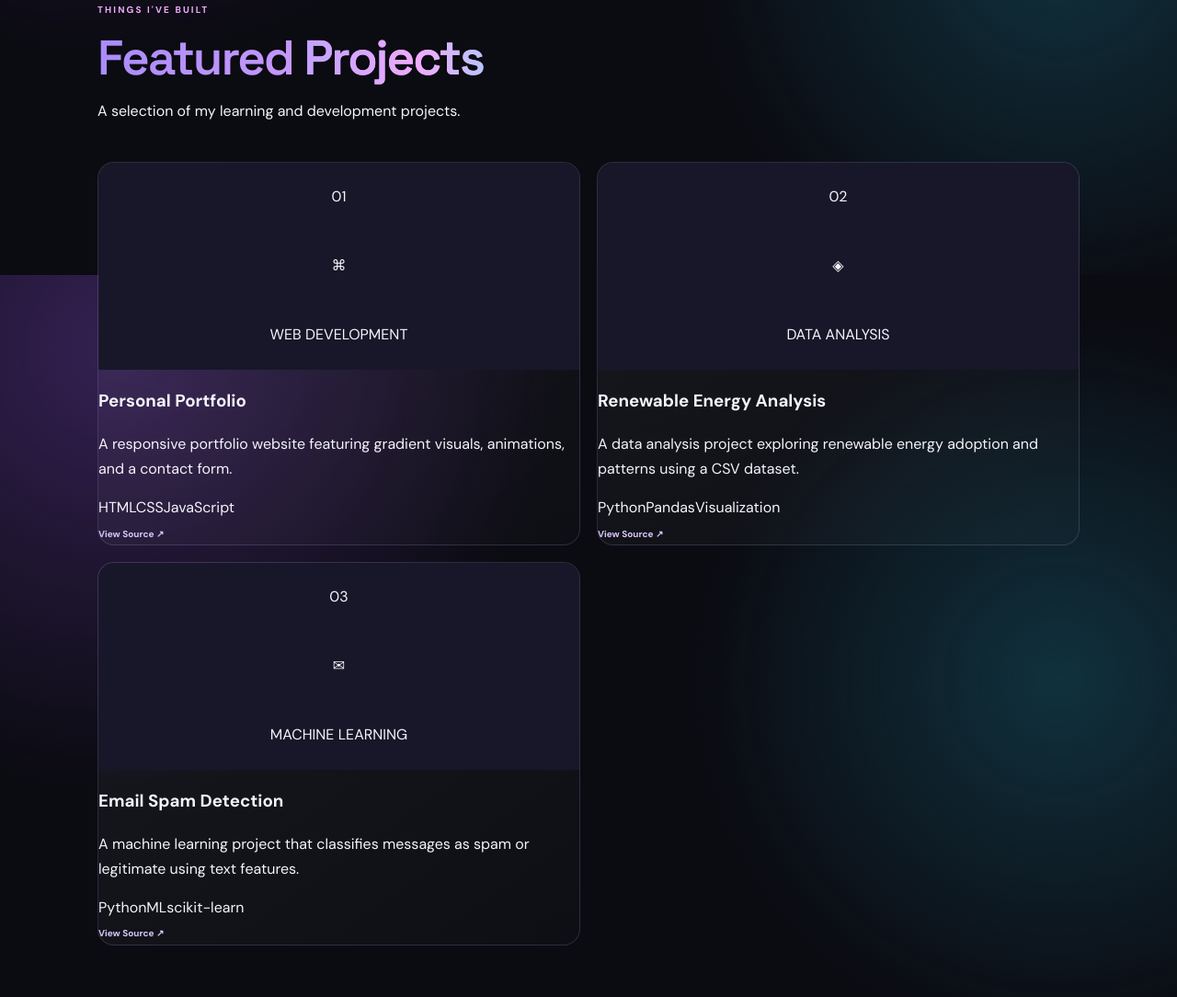
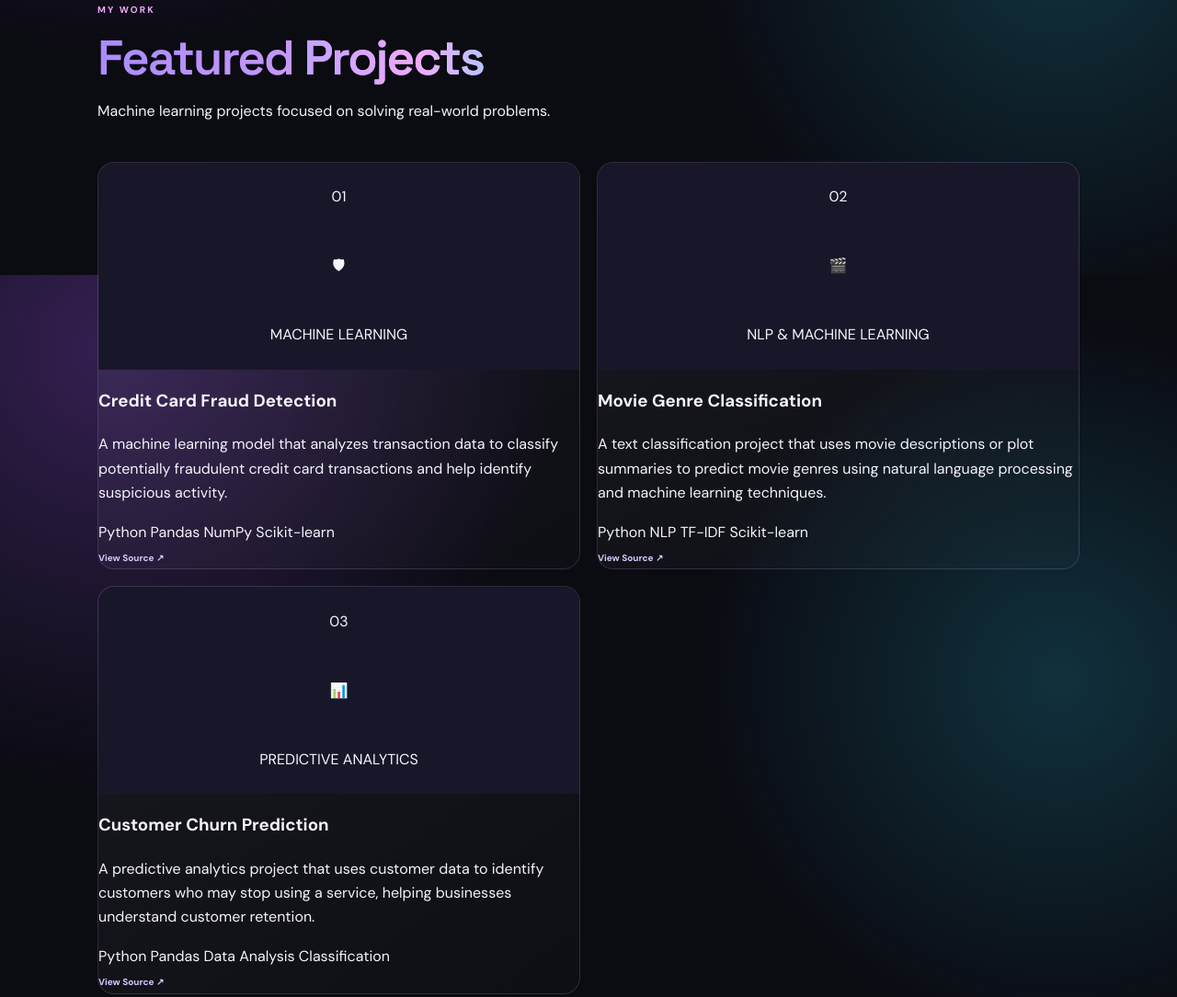
Before and after one commit to Shivamkr2103/Mywebsite, a plain HTML site: page index.html in a window 1280 px wide. Shown: the part 2101-3185 px from the top of the page at 92% size. Drawn offline with Linux system fonts and the light colour scheme.

Commit message:
Revise projects section with new content and structure
Updated the projects section to include new machine learning projects and refined descriptions for clarity.

```diff
--- a/index.html
+++ b/index.html
@@ -192,33 +192,40 @@
         </article>
       </div>
     </section>
+    <!-- Projects Section -->
+<section class="section" id="projects">
 
-    <!-- Projects -->
-    <section class="section" id="projects">
   <div class="section-heading reveal">
-        <p class="eyebrow">THINGS I'VE BUILT</p>
+    <p class="eyebrow">MY WORK</p>
     <h2>Featured <span class="gradient-text">Projects</span></h2>
-        <p>A selection of my learning and development projects.</p>
+    <p>Machine learning projects focused on solving real-world problems.</p>
   </div>
 
   <div class="projects-grid">
 
+    <!-- Project 1: Credit Card Fraud Detection -->
     <article class="project-card reveal">
       <div class="project-visual project-visual-one">
         <span class="project-number">01</span>
-            <span class="project-symbol">⌘</span>
-            <span class="project-category">WEB DEVELOPMENT</span>
+        <span class="project-symbol">🛡</span>
+        <span class="project-category">MACHINE LEARNING</span>
       </div>
 
       <div class="project-info">
-            <h3>Personal Portfolio</h3>
+        <h3>Credit Card Fraud Detection</h3>
         <p>
-              A responsive portfolio website featuring gradient visuals,
-              animations, and a contact form.
+          A machine learning model that analyzes transaction data
+          to classify potentially fraudulent credit card transactions
+          and help identify suspicious activity.
         </p>
+
         <div class="project-tags">
-              <span>HTML</span><span>CSS</span><span>JavaScript</span>
+          <span>Python</span>
+          <span>Pandas</span>
+          <span>NumPy</span>
+          <span>Scikit-learn</span>
         </div>
+
         <a class="text-link"
            href="https://github.com/"
            target="_blank"
@@ -228,22 +235,29 @@
       </div>
     </article>
 
+    <!-- Project 2: Movie Genre Classification -->
     <article class="project-card reveal">
       <div class="project-visual project-visual-two">
         <span class="project-number">02</span>
-            <span class="project-symbol">◈</span>
-            <span class="project-category">DATA ANALYSIS</span>
+        <span class="project-symbol">🎬</span>
+        <span class="project-category">NLP & MACHINE LEARNING</span>
       </div>
 
       <div class="project-info">
-            <h3>Renewable Energy Analysis</h3>
+        <h3>Movie Genre Classification</h3>
         <p>
-              A data analysis project exploring renewable energy adoption
-              and patterns using a CSV dataset.
+          A text classification project that uses movie descriptions
+          or plot summaries to predict movie genres using natural
+          language processing and machine learning techniques.
         </p>
+
         <div class="project-tags">
-              <span>Python</span><span>Pandas</span><span>Visualization</span>
+          <span>Python</span>
+          <span>NLP</span>
+          <span>TF-IDF</span>
+          <span>Scikit-learn</span>
         </div>
+
         <a class="text-link"
            href="https://github.com/"
            target="_blank"
@@ -253,22 +267,29 @@
       </div>
     </article>
 
+    <!-- Project 3: Customer Churn Prediction -->
     <article class="project-card reveal">
       <div class="project-visual project-visual-three">
         <span class="project-number">03</span>
-            <span class="project-symbol">✉</span>
-            <span class="project-category">MACHINE LEARNING</span>
+        <span class="project-symbol">📊</span>
+        <span class="project-category">PREDICTIVE ANALYTICS</span>
       </div>
 
       <div class="project-info">
-            <h3>Email Spam Detection</h3>
+        <h3>Customer Churn Prediction</h3>
         <p>
-              A machine learning project that classifies messages
-              as spam or legitimate using text features.
+          A predictive analytics project that uses customer data
+          to identify customers who may stop using a service,
+          helping businesses understand customer retention.
         </p>
+
         <div class="project-tags">
-              <span>Python</span><span>ML</span><span>scikit-learn</span>
+          <span>Python</span>
+          <span>Pandas</span>
+          <span>Data Analysis</span>
+          <span>Classification</span>
         </div>
+
         <a class="text-link"
            href="https://github.com/"
            target="_blank"
@@ -280,7 +301,6 @@
 
   </div>
 </section>
-
     <!-- Contact -->
     <section class="section" id="contact">
       <div class="section-heading reveal">
```
Lines whose indentation alone changed are shown as unchanged.
